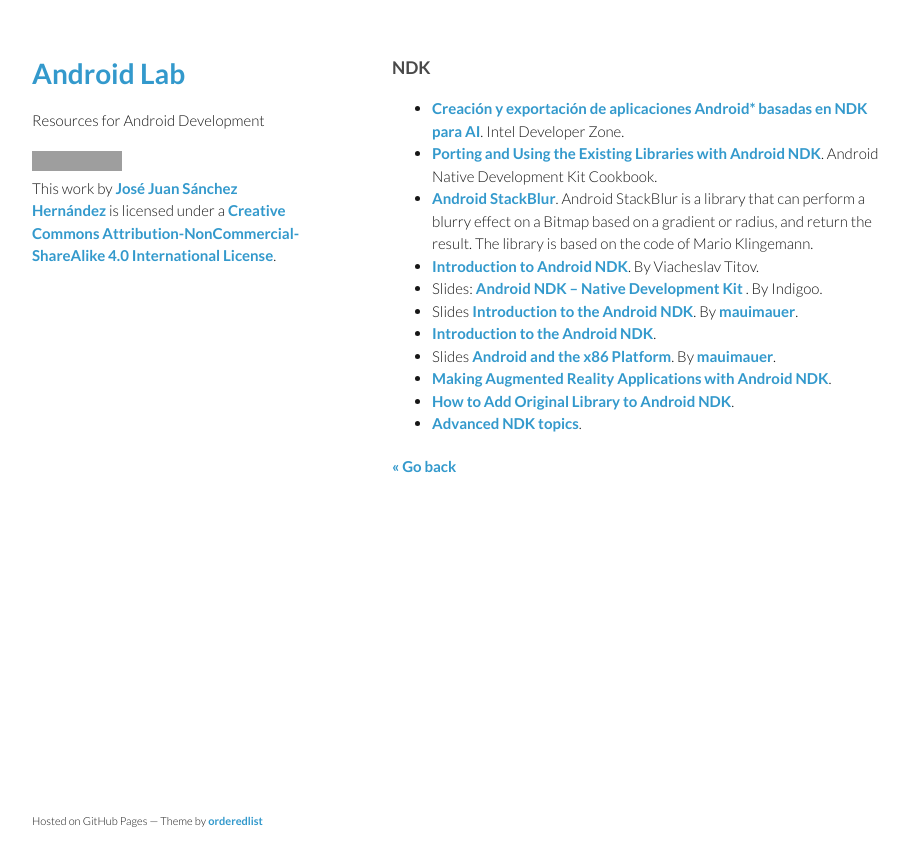
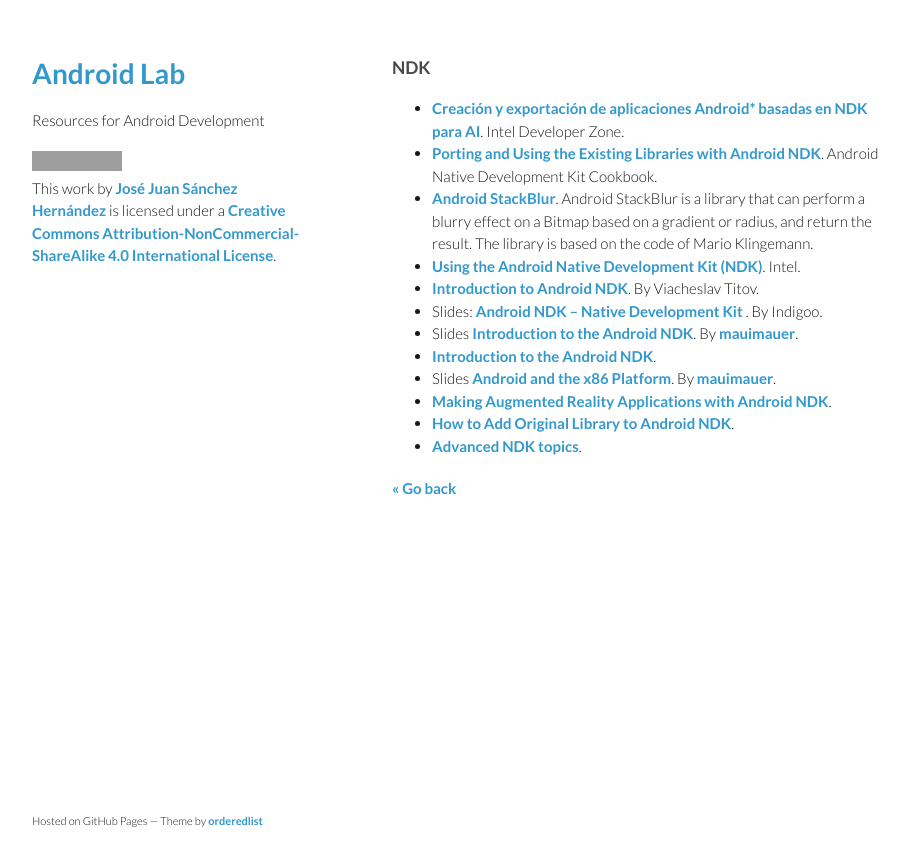
Before and after one commit to josejuansanchez/josejuansanchez.github.io, a Jekyll site: the page built from androidlab/ndk.md, in a window 1280 px wide. Shown: the top 866 px of the page, without its empty margins (178-1087 px from the left). Built offline with Jekyll 4.4.1, drawn with Linux system fonts in a browser that asks for light colours; grey boxes are pictures that could not be loaded.

Commit message:
Update ndk.md

```diff
--- a/androidlab/ndk.md
+++ b/androidlab/ndk.md
@@ -8,6 +8,7 @@
 * [Creación y exportación de aplicaciones Android* basadas en NDK para AI](http://software.intel.com/es-es/android/articles/creating-and-porting-ndk-based-android-apps-for-ia). Intel Developer Zone.
 * [Porting and Using the Existing Libraries with Android NDK](http://www.packtpub.com/sites/default/files/9781849691505_Chapter_08.pdf). Android Native Development Kit Cookbook.
 * [Android StackBlur](https://github.com/kikoso/android-stackblur). Android StackBlur is a library that can perform a blurry effect on a Bitmap based on a gradient or radius, and return the result. The library is based on the code of Mario Klingemann.
+* [Using the Android Native Development Kit (NDK)](http://www.slideshare.net/ph0b/using-the-android-native-development-kit-ndk). Intel.
 * [Introduction to Android NDK](http://www.elekslabs.com/2013/12/introduction-into-android-ndk.html). By Viacheslav Titov.
 * Slides: [Android NDK – Native Development Kit ](http://www.indigoo.com/dox/mobdev/01_Android/Android-NDK.pdf). By Indigoo.
 * Slides [Introduction to the Android NDK](https://speakerdeck.com/mauimauer/introduction-to-the-android-ndk). By [mauimauer](https://speakerdeck.com/mauimauer).
```
